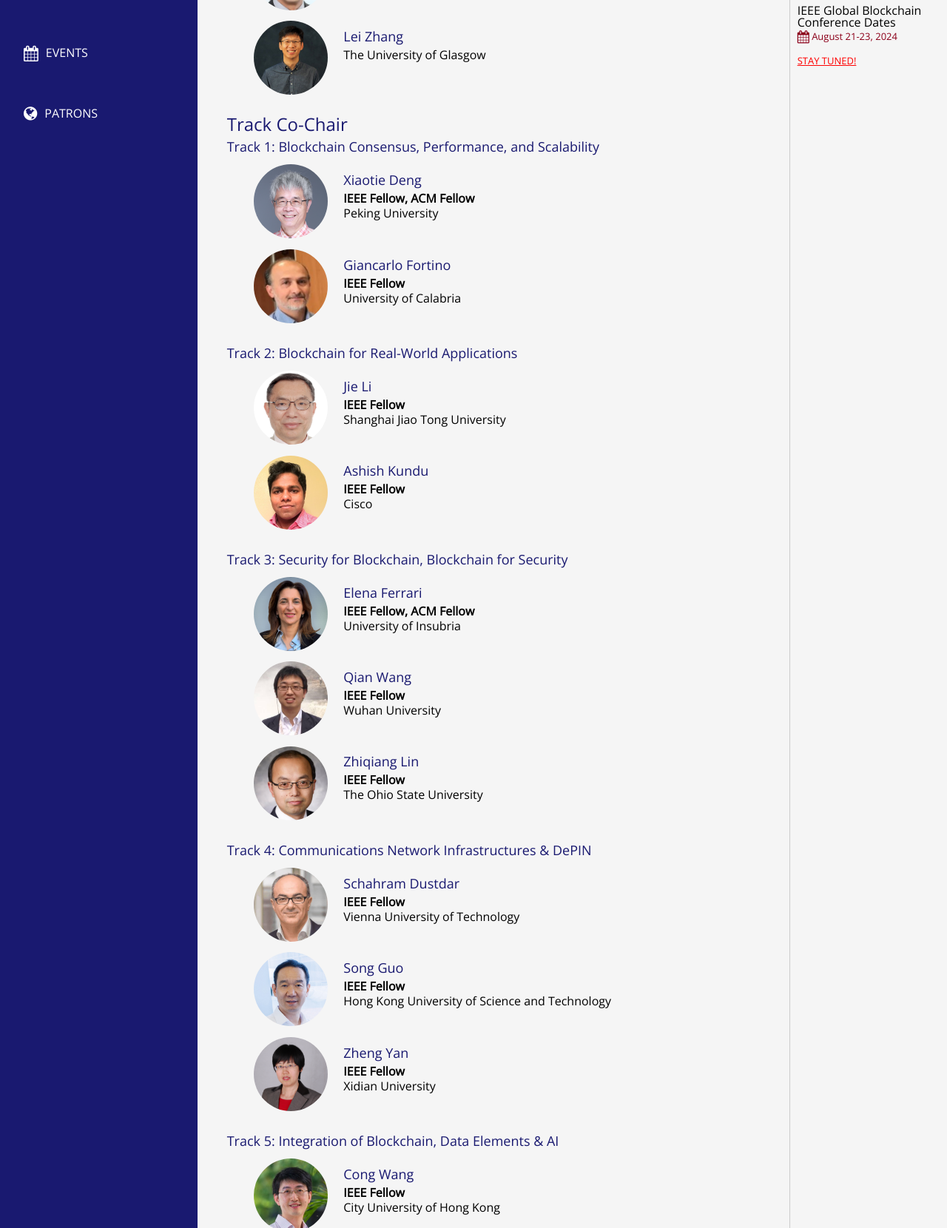
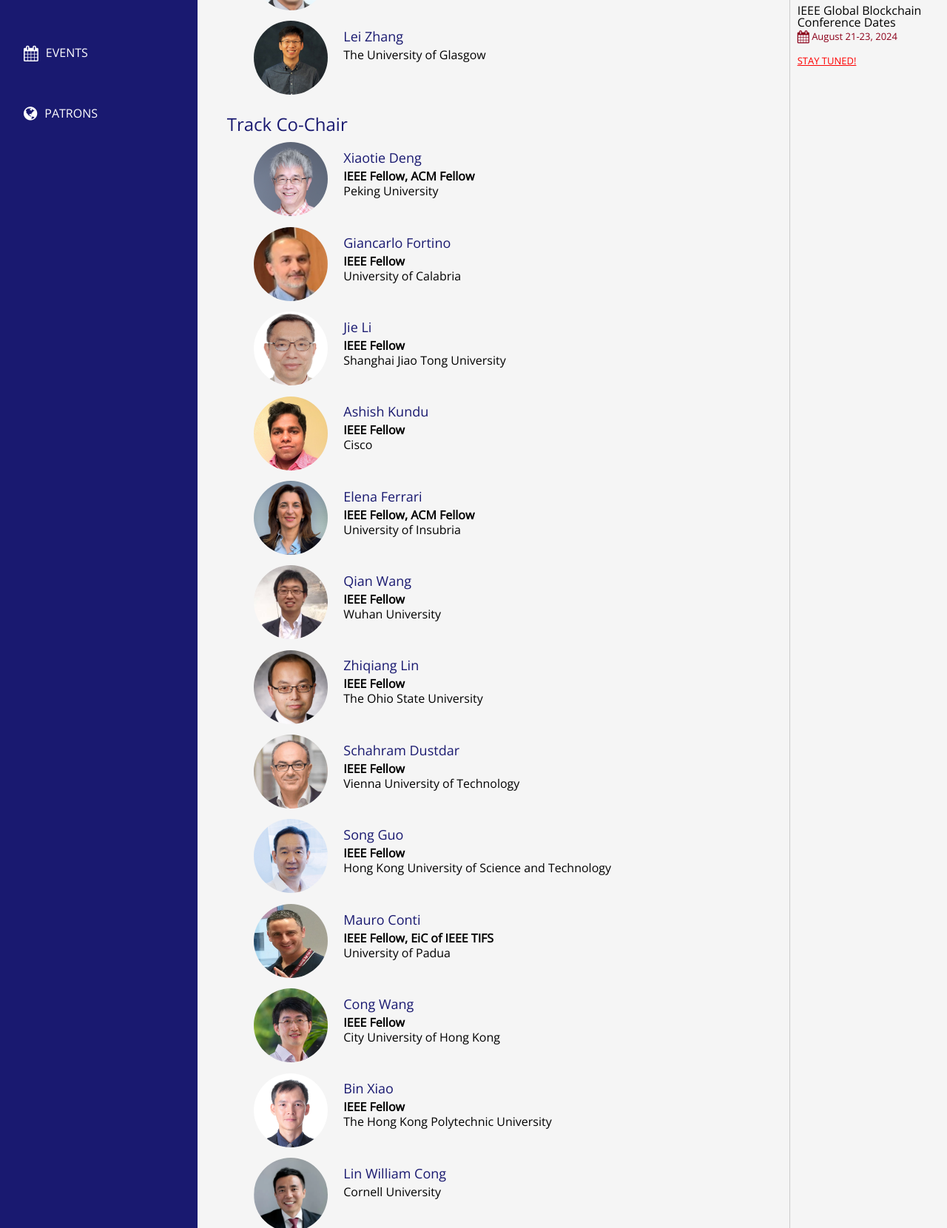
Before and after one commit to bjyurkovich/ieee-conference-web-template, a PHP site: page /TPC.php in a window 1280 px wide. Shown: the part 940-2600 px from the top of the page at 74% size. Run offline with PHP 8.4, Linux system fonts and the light colour scheme; some libraries are stand-ins or nearby versions.

Commit message:
track调整

```diff
--- a/TPC.php
+++ b/TPC.php
@@ -54,9 +54,9 @@ require 'header-left-bar.php'; //THIS MUST BE INCLUDED FOR EACH PAGE
 	</div>
 	<div class="spacer"></div>
 
-	<div class="organizer-group-title">Track Co-Chair</div>
+	 <div class="organizer-group-title">Track Co-Chair</div>
 
-	<div class="organizer-track-title">Track 1: Blockchain Consensus, Performance, and Scalability</div>
+	<!-- <div class="organizer-track-title">Track 1: Blockchain Consensus, Performance, and Scalability</div>-->
 
 	<div class="flex flex-auto person-container">
 		<div class="pic headshot round" style="background:url(images/tracks/XiaotieDeng.png);background-size:100px 100px;"></div>
@@ -82,9 +82,9 @@ require 'header-left-bar.php'; //THIS MUST BE INCLUDED FOR EACH PAGE
 			<div class="affiliation">University of Calabria</div>
 		</div>
 	</div>
-	<div class="spacer"></div>
+	<!-- <div class="spacer"></div>
 
-	<div class="organizer-track-title">Track 2: Blockchain for Real-World Applications</div>
+	<div class="organizer-track-title">Track 2: Blockchain for Real-World Applications</div>-->
 
 	<div class="flex flex-auto person-container">
 		<div class="pic headshot round" style="background:url(images/tracks/JieLi.jpg);background-size:100px 100px;"></div>
@@ -111,8 +111,8 @@ require 'header-left-bar.php'; //THIS MUST BE INCLUDED FOR EACH PAGE
 		</div>
 	</div> -->
 
-	<div class="spacer"></div>
-	<div class="organizer-track-title">Track 3: Security for Blockchain, Blockchain for Security</div>
+	<!-- <div class="spacer"></div>
+	<div class="organizer-track-title">Track 3: Security for Blockchain, Blockchain for Security</div> -->
 
 	<!-- <div class="flex flex-auto person-container">
 		<div class="pic headshot round" style="background:url(images/tracks/XiapuLuo.jpg);background-size:100px 100px;"></div>
@@ -156,8 +156,8 @@ require 'header-left-bar.php'; //THIS MUST BE INCLUDED FOR EACH PAGE
 		</div>
 	</div>
 
-	<div class="spacer"></div>
-	<div class="organizer-track-title">Track 4: Communications Network Infrastructures & DePIN</div>
+	<!-- <div class="spacer"></div>
+	<div class="organizer-track-title">Track 4: Communications Network Infrastructures & DePIN</div>-->
 
 	<div class="flex flex-auto person-container">
 		<div class="pic headshot round" style="background:url(images/tracks/SchahramDustdar.jpg);background-size:100px 100px;"></div>
@@ -176,17 +176,18 @@ require 'header-left-bar.php'; //THIS MUST BE INCLUDED FOR EACH PAGE
 			<div class="affiliation">Hong Kong University of Science and Technology</div>
 		</div>
 	</div>
+
 	<div class="flex flex-auto person-container">
-		<div class="pic headshot round" style="background:url(images/tracks/YanZheng.png);background-size:100px 100px;"></div>
+		<div class="pic headshot round" style="background:url(images/tracks/MauroConti.jpg);background-size:100px 100px;"></div>
 		<div class="info-container">
-			<div class="name">Zheng Yan</div>
-			<div class="role bold">IEEE Fellow</div>
-			<div class="affiliation">Xidian University</div>
+			<div class="name">Mauro Conti</div>
+			<div class="role bold">IEEE Fellow, EiC of IEEE TIFS</div>
+			<div class="affiliation">University of Padua</div>
 		</div>
 	</div>
 
-	<div class="spacer"></div>
-	<div class="organizer-track-title">Track 5: Integration of Blockchain, Data Elements & AI</div>
+	<!-- <div class="spacer"></div>
+	<div class="organizer-track-title">Track 5: Integration of Blockchain, Data Elements & AI</div> -->
 
 	<div class="flex flex-auto person-container">
 		<div class="pic headshot round" style="background:url(images/tracks/CongWang.png);background-size:100px 100px;"></div>
@@ -222,8 +223,8 @@ require 'header-left-bar.php'; //THIS MUST BE INCLUDED FOR EACH PAGE
 		</div>
 	</div>
 
-	<div class="spacer"></div>
-	<div class="organizer-track-title">Track 6: Blockchain for Web 3.0 & Metaverse Ecosystems</div>
+	<!--<div class="spacer"></div>
+	<div class="organizer-track-title">Track 6: Blockchain for Web 3.0 & Metaverse Ecosystems</div> -->
 
 	<div class="flex flex-auto person-container">
 		<div class="pic headshot round" style="background:url(images/tracks/XiuzhenCheng.jpg);background-size:100px 100px;"></div>
@@ -231,6 +232,14 @@ require 'header-left-bar.php'; //THIS MUST BE INCLUDED FOR EACH PAGE
 			<div class="name">Xiuzhen Cheng</div>
 			<div class="role bold">IEEE Fellow</div>
 			<div class="affiliation">Shandong University</div>
+		</div>
+	</div>
+	<div class="flex flex-auto person-container">
+		<div class="pic headshot round" style="background:url(images/tracks/YanZheng.png);background-size:100px 100px;"></div>
+		<div class="info-container">
+			<div class="name">Zheng Yan</div>
+			<div class="role bold">IEEE Fellow</div>
+			<div class="affiliation">Xidian University</div>
 		</div>
 	</div>
 	<!-- <div class="flex flex-auto person-container">
```
Also changed, not shown: images/tracks/MauroConti.jpg (added).
